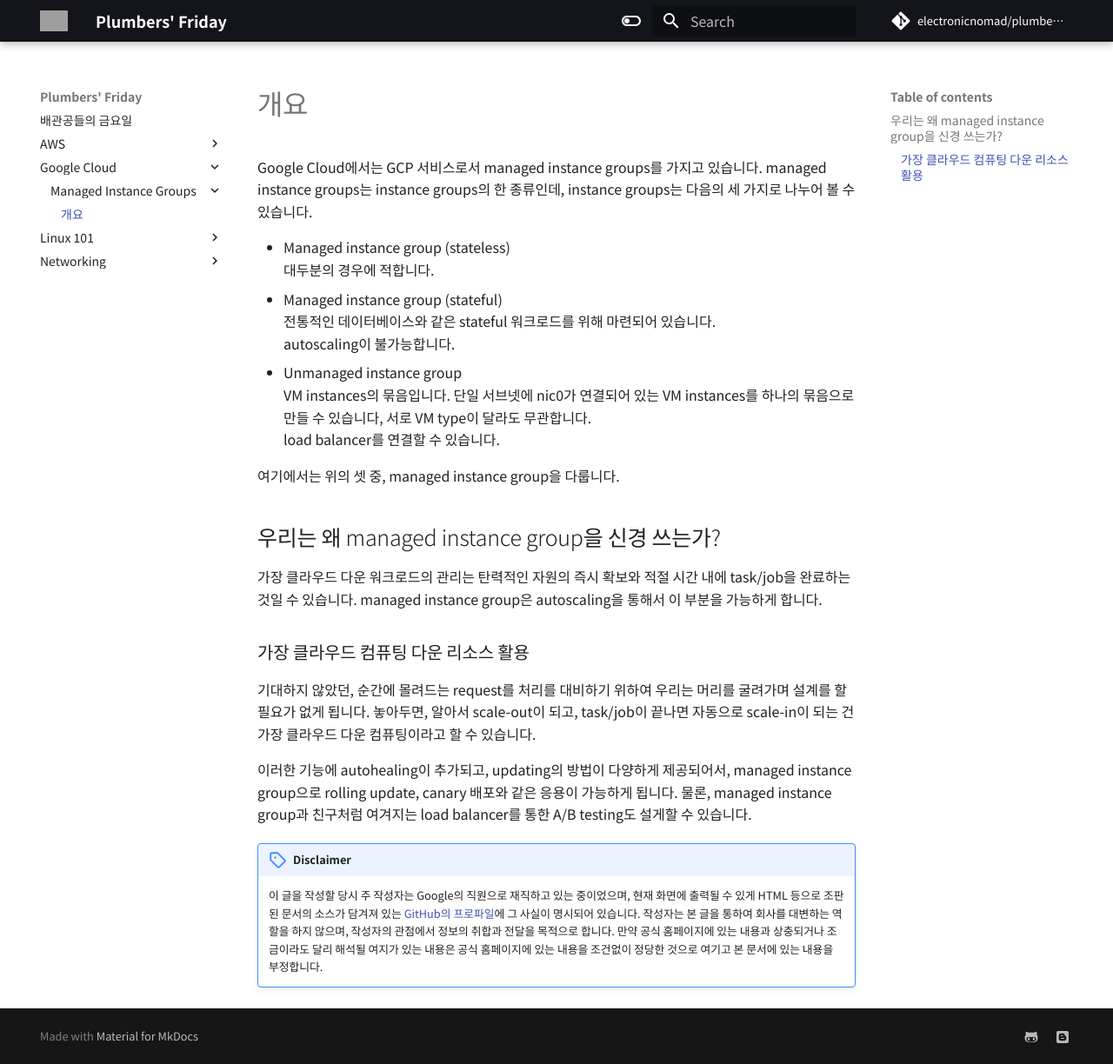
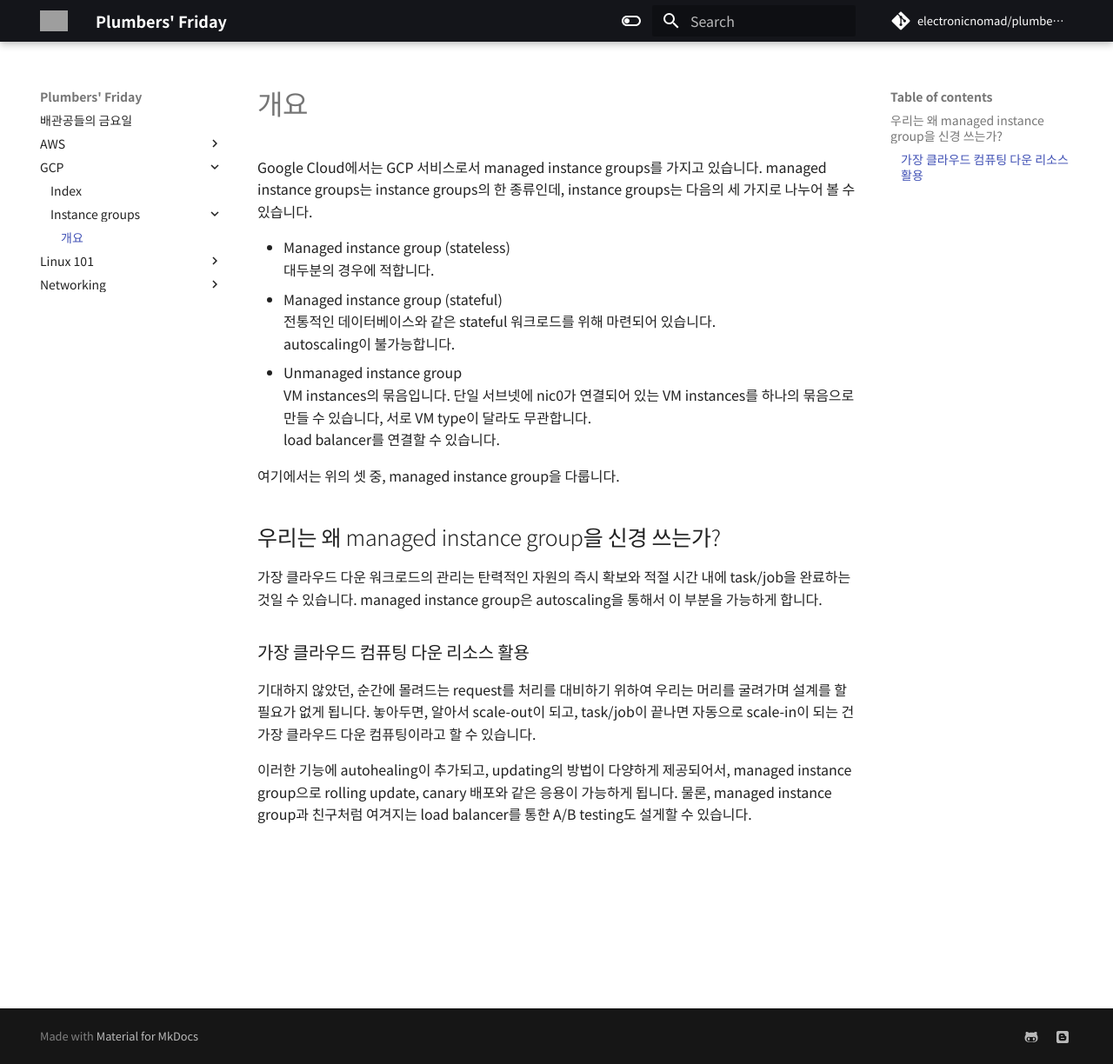
Before and after one commit to electronicnomad/plumbers-friday, an MkDocs documentation site: the page built from docs/gcp/instance-groups/index.md, in a window 1280 px wide and 1224 px high. Shown: the whole window at 87% size. Built offline with MkDocs 1.6.1 and Material for MkDocs 9.7.7, drawn with Linux system fonts in a browser that asks for light colours; some web fonts are replaced; comment, search, counter and statistics services are not loaded; grey boxes are pictures that could not be loaded.

Commit message:
update 2022-06-08

```diff
--- a/docs/gcp/mig/index.md
+++ b/docs/gcp/instance-groups/index.md
@@ -29,12 +29,3 @@
 되는 건 가장 클라우드 다운 컴퓨팅이라고 할 수 있습니다.
 
 이러한 기능에 autohealing이 추가되고, updating의 방법이 다양하게 제공되어서, managed instance group으로 rolling update, canary 배포와 같은 응용이 가능하게 됩니다. 물론, managed instance group과 친구처럼 여겨지는 load balancer를 통한 A/B testing도 설게할 수 있습니다.
-
-!!! Disclaimer
-    이 글을 작성할 당시 주 작성자는 Google의 직원으로 재직하고 있는 중이었으며,
-    현재 화면에 출력될 수 있게 HTML 등으로 조판된 문서의 소스가 담겨져 있는
-    [GitHub의 프로파일](https://github.com/electronicnomad)에 그 사실이 명시되어 있습니다.
-    작성자는 본 글을 통하여 회사를 대변하는 역할을 하지 않으며, 작성자의 관점에서 정보의
-    취합과 전달을 목적으로 합니다. 만약 공식 홈페이지에 있는 내용과 상충되거나 조금이라도
-    달리 해석될 여지가 있는 내용은 공식 홈페이지에 있는 내용을 조건없이 정당한 것으로 여기고
-    본 문서에 있는 내용을 부정합니다.
--- a/mkdocs.yml
+++ b/mkdocs.yml
@@ -52,6 +52,7 @@
       redirect_maps:
          'forecast/index.md': 'aws/forecast/index.md'
          'networking/index.md': 'aws/networking/index.md'
+  - include-markdown
 #
 markdown_extensions:
   - attr_list
```
Also changed, not shown: docs/gcp/index.md (added, +17 -0 lines), docs/gcp/.pages, docs/gcp/instance-groups/.pages (added), docs/gcp/mig/.pages (deleted), 1 other file.
